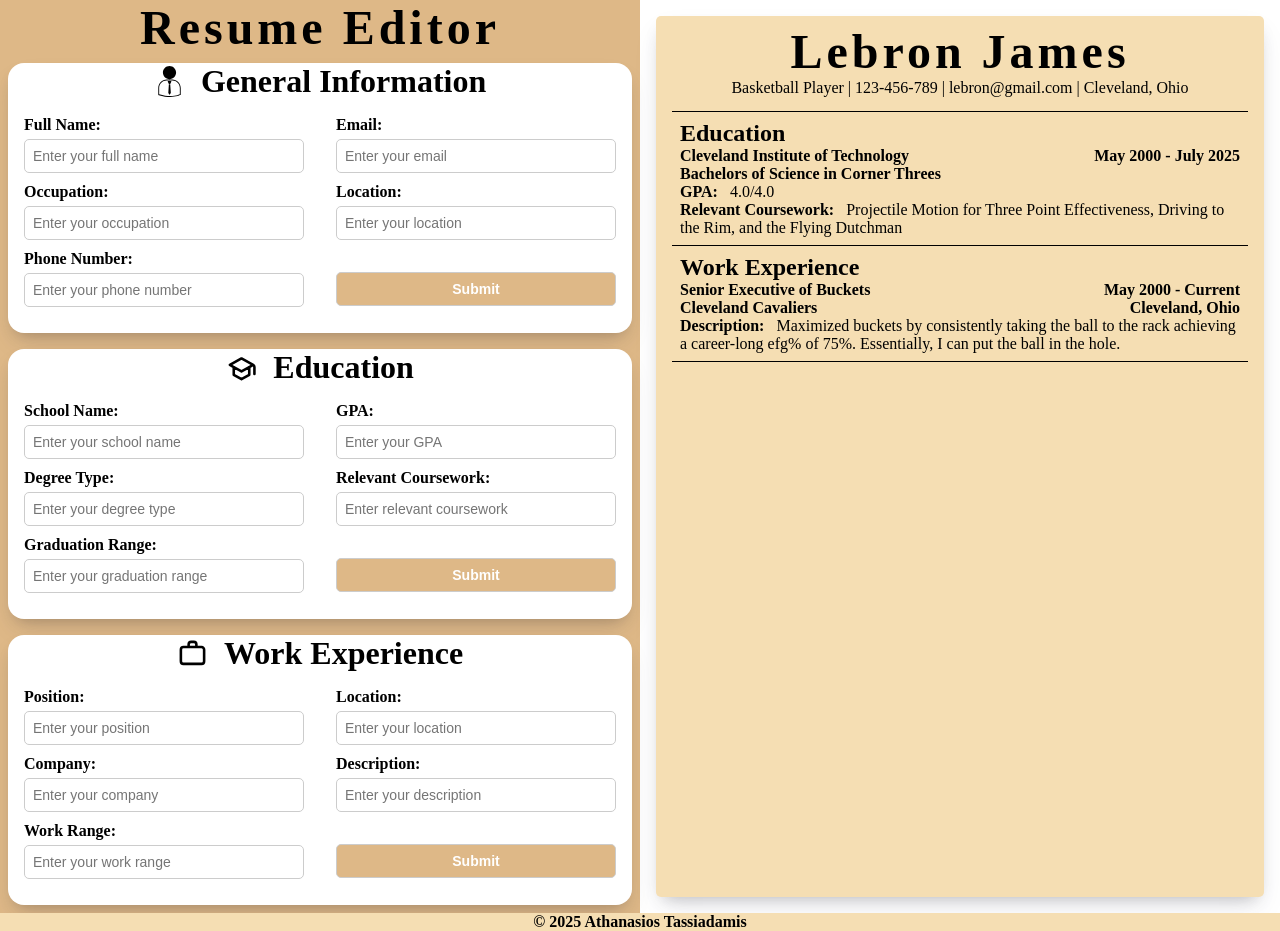
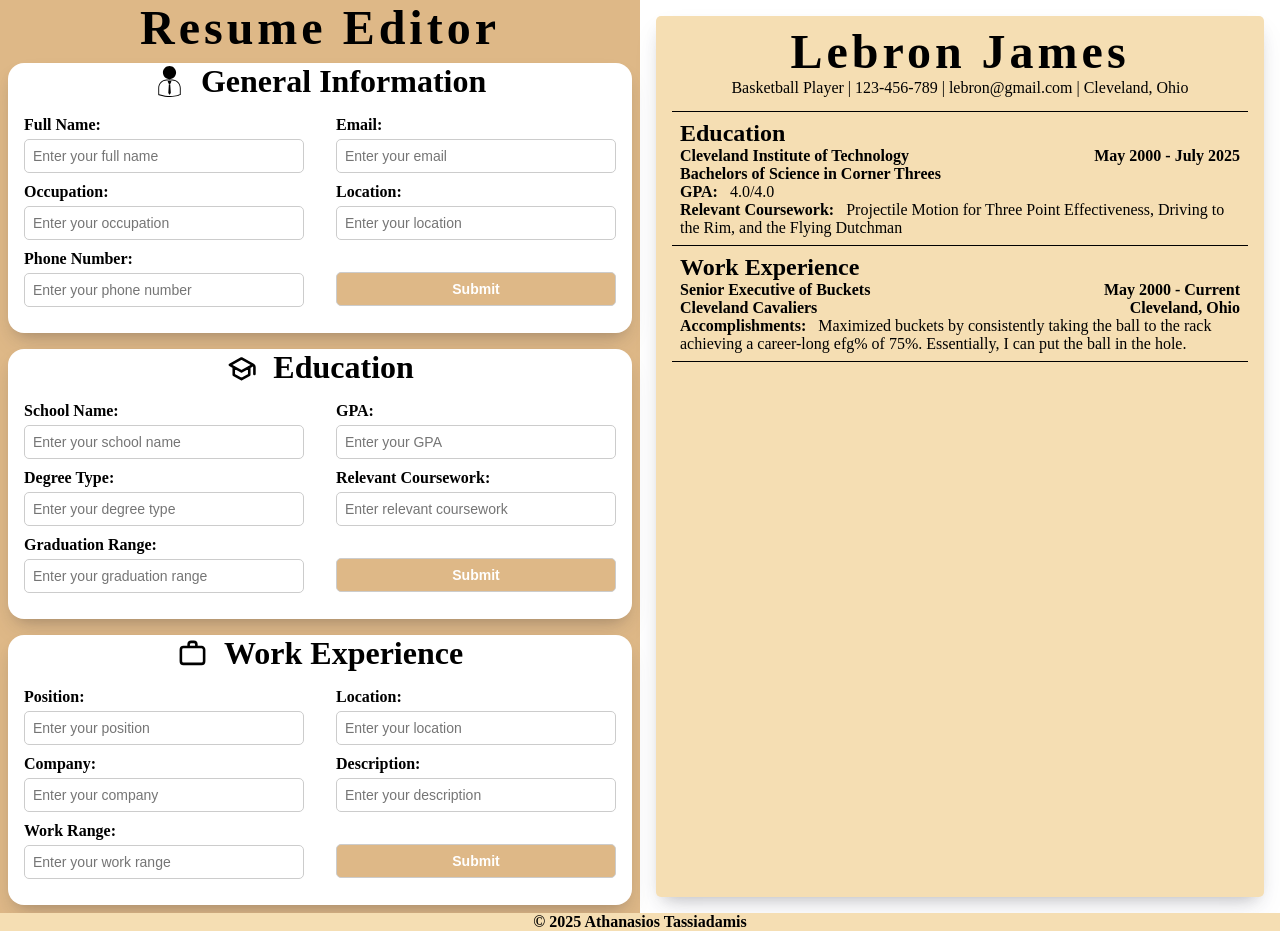
Before and after one commit to atassiad/CV_Application, a React (Vite) app: page / in a window 1280 px wide. Built offline with nearby package versions, Linux system fonts and the light colour scheme.

Commit message:
Added additional formatting changes to look prettier, will now begin working on being able to add multiple sections to resume and education

```diff
--- a/src/components/ResumeSide/ResumeSide.jsx
+++ b/src/components/ResumeSide/ResumeSide.jsx
@@ -43,7 +43,7 @@
                 <p>{company || "Cleveland Cavaliers"}</p>
                 <p>{location || "Cleveland, Ohio"}</p>
             </div>
-            <p><span className="label">Description:</span> <span className="value">{description || "Maximized buckets by consistently taking the ball to the rack achieving a career-long efg% of 75%. Essentially, I can put the ball in the hole."}</span></p>
+            <p><span className="label">Accomplishments:</span> <span className="value">{description || "Maximized buckets by consistently taking the ball to the rack achieving a career-long efg% of 75%. Essentially, I can put the ball in the hole."}</span></p>
         </div>
     );
 }
```
